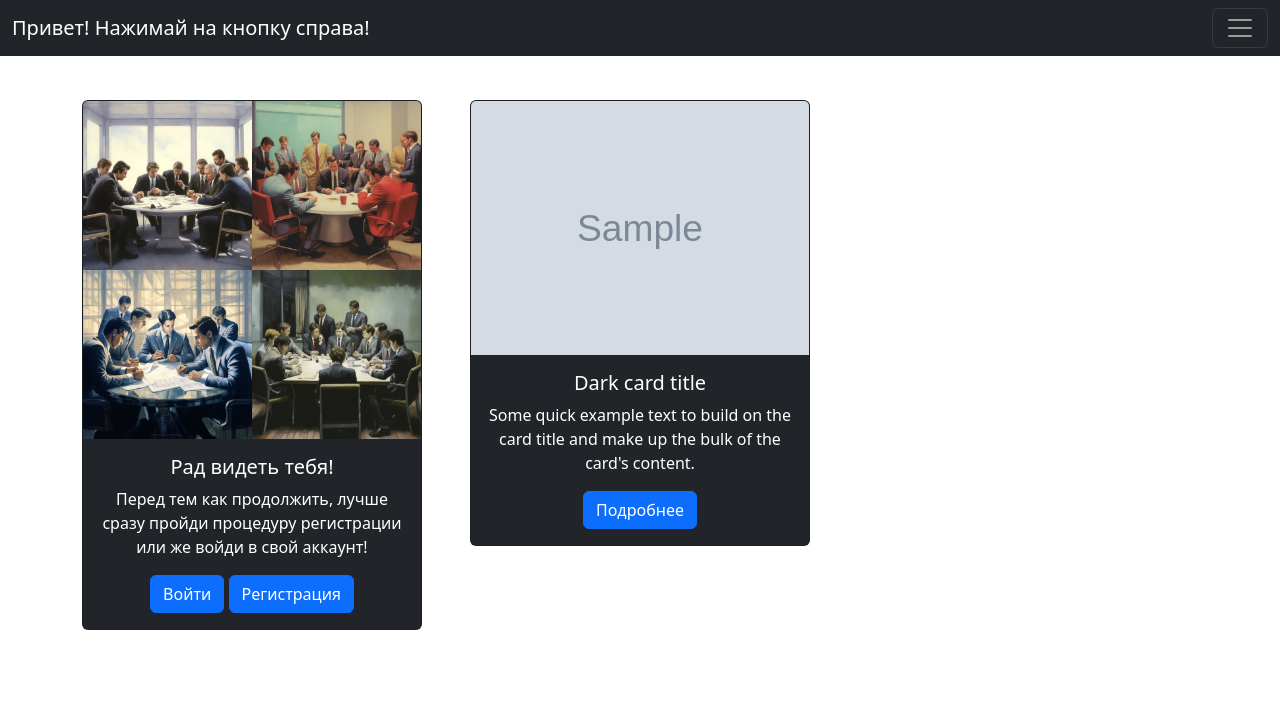
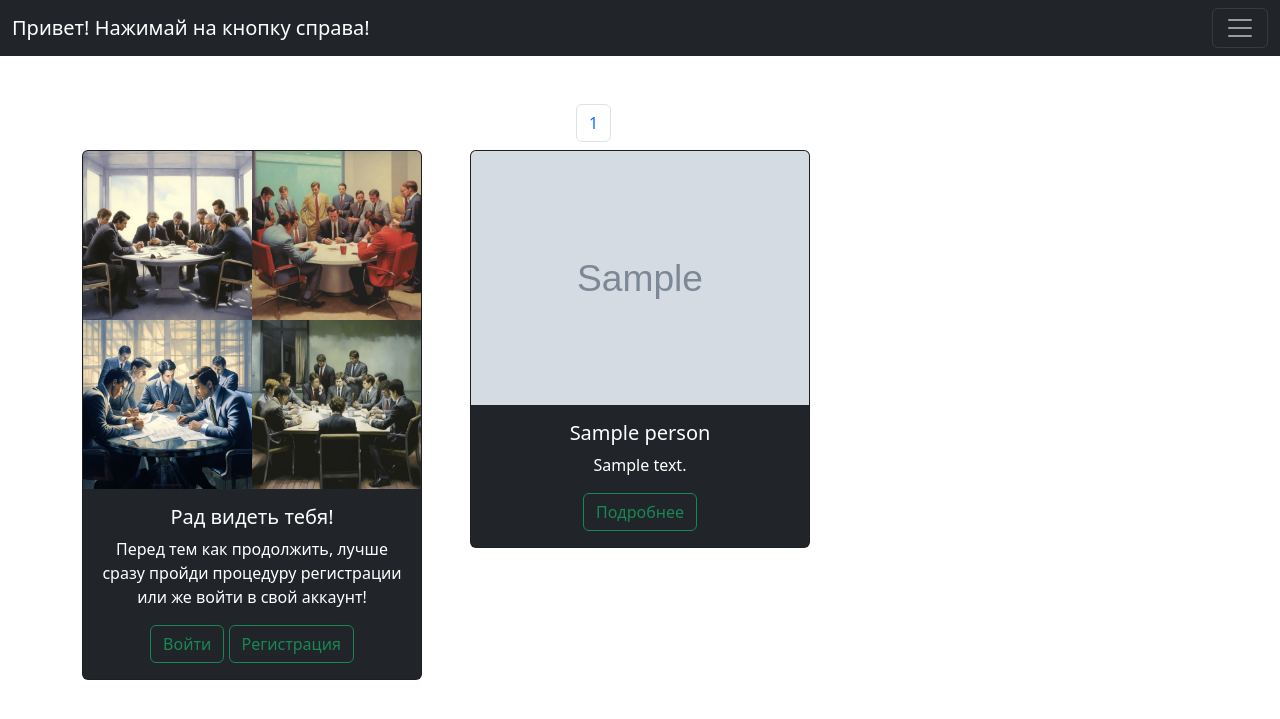
Before and after one commit to NIKITANIKINIKI/django-pr, a Django app: page / in a window 1280 px wide. Shown: the top 719 px of the page. Run offline with Django 4.2, Linux system fonts and the light colour scheme; tables that the repository leaves empty hold one stand-in row (values such as "Sample post"); grey boxes marked "Sample" are stand-in pictures.

Commit message:
The design change is complete

```diff
--- a/prt/contect/base/static/base/css/new_style.css
+++ b/prt/contect/base/static/base/css/new_style.css
@@ -12,7 +12,7 @@
 }
 
 .mt-100 {
-    margin-top: 100px;
+    margin-top: 150px;
     margin-bottom: 30px;
 }
 
@@ -23,3 +23,15 @@
 .card:hover {
     background-color: blue;
 }
+
+.pagination-container {
+    position:absolute;
+    top:13%;
+    left: 45%;
+    align-items: center;
+}
+
+.my-mt {
+    margin-top: 100px;
+    margin-bottom: 20px;
+}
--- /dev/null
+++ b/prt/contect/base/static/base/images/about.txt
@@ -0,0 +1,6 @@
+This favicon was generated using the following font:
+
+- Font Title: Kings
+- Font Author: Copyright 2013-2021 The Kings Project Authors (https://github.com/googlefonts/kings)
+- Font Source: http://fonts.gstatic.com/s/kings/v5/8AtnGsK4O5CYXU_Iq6GSPaHS.ttf
+- Font License: SIL Open Font License, 1.1 (http://scripts.sil.org/OFL))
--- a/prt/contect/base/templates/base/content.html
+++ b/prt/contect/base/templates/base/content.html
@@ -6,7 +6,23 @@
 {% endblock %}
 
 {% block content %}
-
+<div class="pagination-container">
+      <nav aria-label="Page navigation example">
+        <ul class="pagination">
+          {% if page_obj.has_previous %}
+          <li class="page-item"><a class="page-link" href="?page={{ page_obj.previous_page_number }}">Туда!</a></li>
+          {% endif %}
+          {% for p in page_obj.paginator.page_range %}
+          {% if page_obj.number == p %}
+          <li class="page-item"><a class="page-link" href="?page={{ p }}">{{ p }}</a></li>
+          {% endif %}
+          {% endfor %}
+          {% if page_obj.has_next %}
+          <li class="page-item"><a class="page-link" href="?page={{ page_obj.next_page_number }}">Сюда!</a></li>
+          {% endif %}
+        </ul>
+      </nav>
+</div>
 <div class="container mt-100">
     <div class="row row-cols-1 row-cols-md-2 row-cols-lg-3 g-5">
         {% if not request.user.is_authenticated %}
@@ -15,9 +31,9 @@
                 <img src="{% static 'base/images/first.jpg' %}" class="card-img-top" alt="...">
                 <div class="card-body">
                     <h5 class="card-title">Рад видеть тебя!</h5>
-                    <p class="card-text">Перед тем как продолжить, лучше сразу пройди процедуру регистрации или же войди в свой аккаунт!</p>
-                    <a href="{% url menu.3.url_name %}" class="btn btn-primary text-center">{{ menu.3.title }}</a>
-                    <a href="{% url menu.4.url_name %}" class="btn btn-primary text-center">{{ menu.4.title }}</a>
+                    <p class="card-text">Перед тем как продолжить, лучше сразу пройди процедуру регистрации или же войти в свой аккаунт!</p>
+                    <a href="{% url menu.3.url_name %}" class="btn btn-outline-success text-center">{{ menu.3.title }}</a>
+                    <a href="{% url menu.4.url_name %}" class="btn btn-outline-success text-center">{{ menu.4.title }}</a>
                 </div>
             </div>
         </div>
@@ -27,9 +43,9 @@
             <div class="card text-bg-dark">
                 <img src="{{ object.photo.url }}" class="card-img-top" alt="...">
                 <div class="card-body">
-                    <h5 class="card-title">Dark card title</h5>
-                    <p class="card-text">Some quick example text to build on the card title and make up the bulk of the card's content.</p>
-                    <a href="{% url 'post_detail' object.id %}" class="btn btn-primary text-center">Подробнее</a>
+                    <h5 class="card-title">{{ object.name }}</h5>
+                    <p class="card-text">{{ object.content }}</p>
+                    <a href="{% url 'post_detail' object.id %}" class="btn btn-outline-success text-center">Подробнее</a>
                 </div>
             </div>
         </div>
--- a/prt/contect/base/templates/base/new_menu.html
+++ b/prt/contect/base/templates/base/new_menu.html
@@ -7,6 +7,10 @@
   <title> {{ title }}</title>
   <link href="https://cdn.jsdelivr.net/npm/bootstrap@5.3.0/dist/css/bootstrap.min.css" rel="stylesheet" integrity="sha384-9ndCyUaIbzAi2FUVXJi0CjmCapSmO7SnpJef0486qhLnuZ2cdeRhO02iuK6FUUVM" crossorigin="anonymous">
   <link rel="stylesheet" href="{% static 'base/css/new_style.css' %}">
+  <link rel="apple-touch-icon" sizes="180x180" href="{% static 'base/images/apple-touch-icon.png' %}">
+  <link rel="icon" type="image/png" sizes="32x32" href="{% static 'base/images/favicon-32x32.png' %}">
+  <link rel="icon" type="image/png" sizes="16x16" href="{% static 'base/images/favicon-16x16.png' %}">
+  <link rel="manifest" href="/site.webmanifest">
   {% block styles %}
   {% endblock %}
 </head>
--- a/prt/contect/base/views.py
+++ b/prt/contect/base/views.py
@@ -14,6 +14,7 @@ from django.contrib.auth import login
 
 class Home(MyMixin,ListView):
     model=Person
+    paginate_by=3
     template_name = 'base/content.html'
     context_object_name = 'objects'
 
@@ -84,7 +85,7 @@ class PostDetailView(LoginRequiredMixin,MyMixin,DetailView):
         context_m = self.get_user_context(title='Соискатели')
         context = dict(list(context.items()) + list(context_m.items()))
         person=self.get_object()
-        comments=UserComment.objects.filter(person=person).order_by('created_time')[:2]
+        comments=UserComment.objects.filter(person=person).order_by('created_time')
         form=CommentForm()
         context['comments']=comments
         context['form']=form
```
Also changed, not shown: prt/contect/base/templates/base/objects.html (+27 -10 lines), prt/contect/base/static/base/images/android-chrome-192x192.png (added), prt/contect/base/static/base/images/android-chrome-512x512.png (added), prt/contect/base/static/base/images/apple-touch-icon.png (added), prt/contect/base/static/base/images/favicon-16x16.png (added), prt/contect/base/static/base/images/favicon-32x32.png (added), prt/contect/base/static/base/images/favicon.ico (added), prt/contect/base/static/base/images/site.webmanifest (added), prt/contect/media/photos/2023/07/21/wallpaperflare.com_wallpaper.jpg (added).
